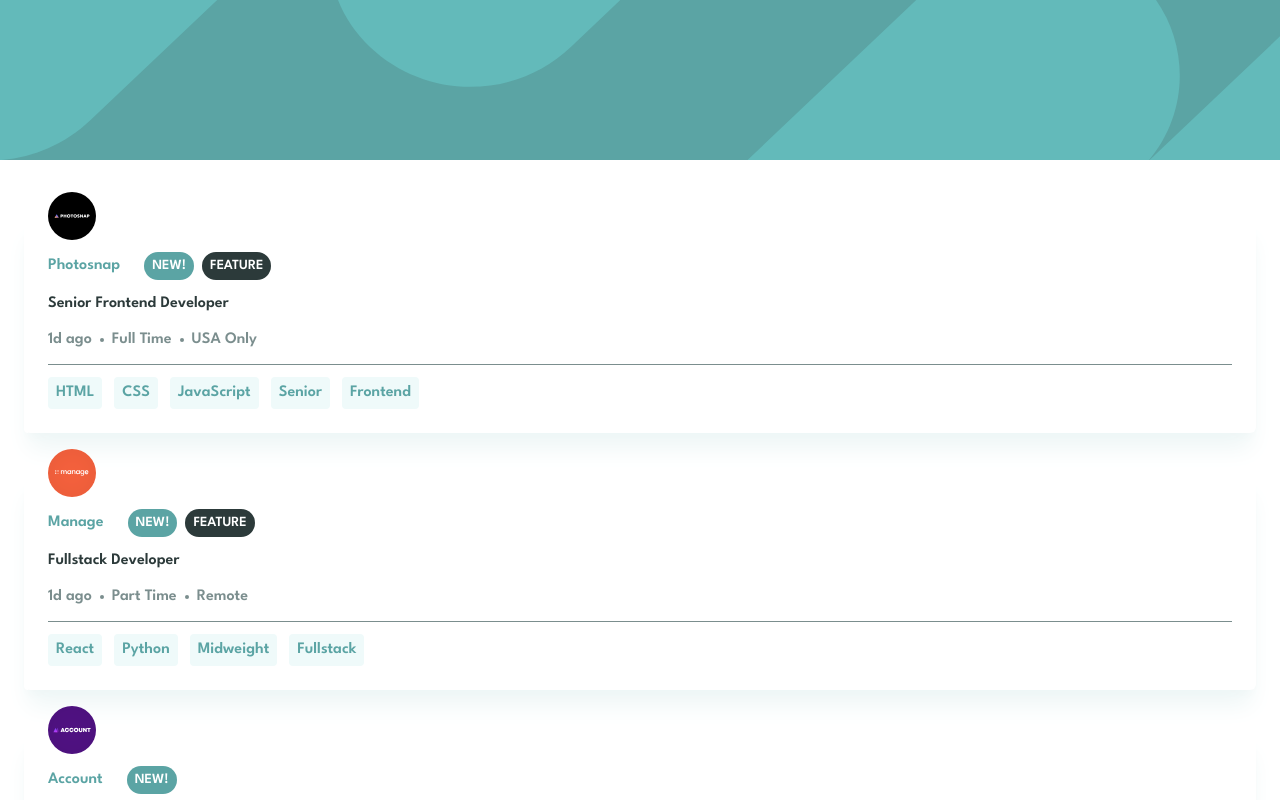
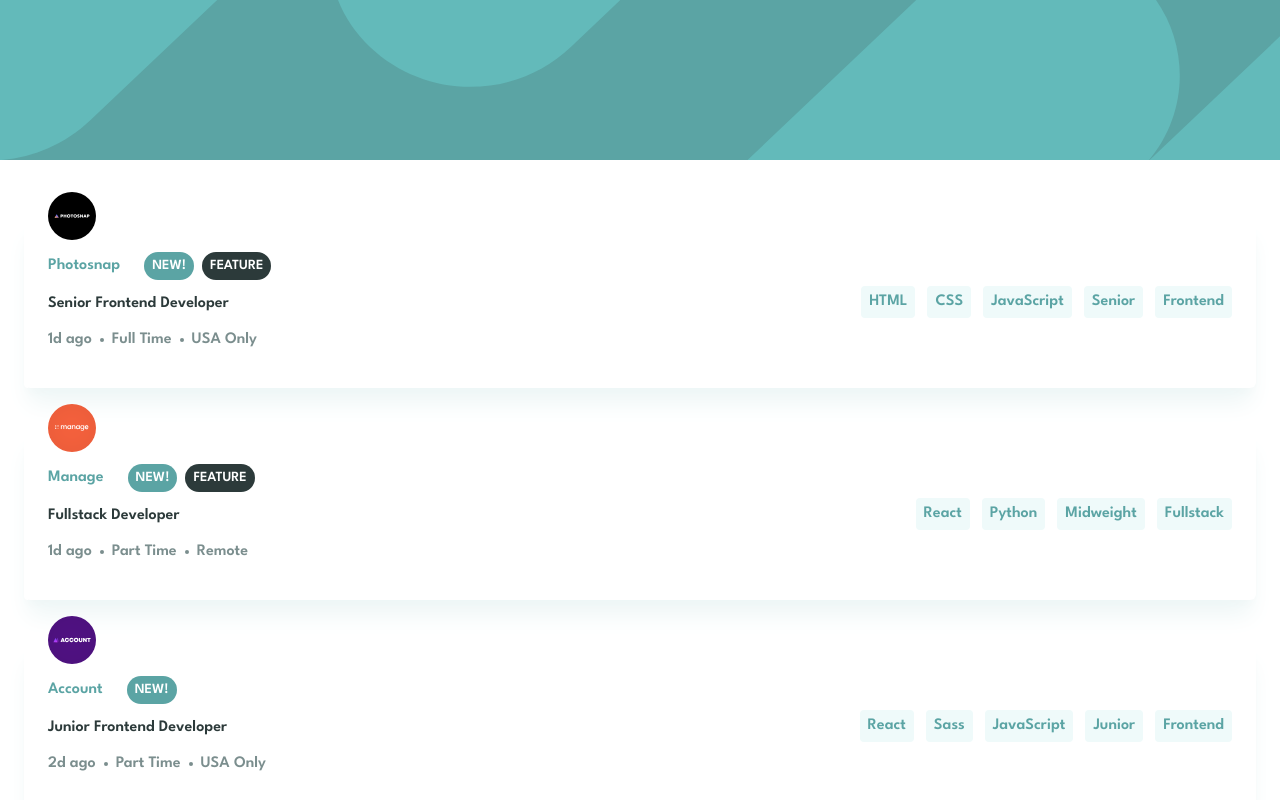
Before and after one commit to Rangerz132/job-listing-app, a React (Vite) app: page / in a window 1280 px wide. Shown: the top 800 px of the page. Built offline with nearby package versions, Linux system fonts and the light colour scheme; data requests are answered from the project's data file.

Commit message:
adjust data

```diff
--- a/src/components/job/JobItem.tsx
+++ b/src/components/job/JobItem.tsx
@@ -10,7 +10,7 @@
     <div
       onMouseEnter={() => setHover(true)}
       onMouseLeave={() => setHover(false)}
-      className="w-full bg-white rounded-md shadow-xl shadow-light-grayish-cyan-100 p-6 relative transition-all duration-200 hover:scale-105"
+      className="w-full bg-white rounded-md shadow-xl shadow-light-grayish-cyan-100 p-6 relative transition-all duration-200 hover:scale-105 "
     >
       {/** Left Border */}
       <div
@@ -19,9 +19,9 @@
         }`}
       ></div>
       {/** Content */}
-      <div className="relative">
+      <div className="relative flex flex-col space-y-3 md:flex-row md:items-center md:justify-between">
         {/** Logo */}
-        <div className="absolute left-0 -top-12 w-12 h-12">
+        <div className="absolute left-0 -top-12 w-12 h-12 ">
           <img src={props.job.logo} />
         </div>
         {/** Top Section */}
@@ -48,7 +48,13 @@
           </div>
 
           {/** Position */}
-          <h1 className="font-semibold text-very-dark-grayish-cyan">
+          <h1
+            className={`font-semibold ${
+              hover
+                ? "text-desaturated-dark-cyan"
+                : "text-very-dark-grayish-cyan"
+            } transition-colors duration-200`}
+          >
             {props.job.position}
           </h1>
 
@@ -62,20 +68,16 @@
             {/** Location */}
             <span>{props.job.location}</span>
           </div>
-
-          {/** Border */}
-          <div className="w-full h-[1px] bg-dark-grayish-cyan"></div>
-
-          {/** Bottom Section */}
-
+        </div>
+        {/** Border */}
+        <div className="w-full h-[1px] bg-dark-grayish-cyan md:hidden"></div>
+        {/** Bottom Section */}
+        <div className="flex flex-row flex-wrap gap-3">
           {/** Filters */}
-          <div className="flex flex-row flex-wrap gap-3">
-            {JobAPI.getJobfilters(props.job).map((filter, index) => (
-              <JobFilter key={index} filter={filter} />
-            ))}
-          </div>
+          {JobAPI.getJobfilters(props.job).map((filter, index) => (
+            <JobFilter key={index} filter={filter} />
+          ))}
         </div>
-        <div></div>
       </div>
     </div>
   );
```
